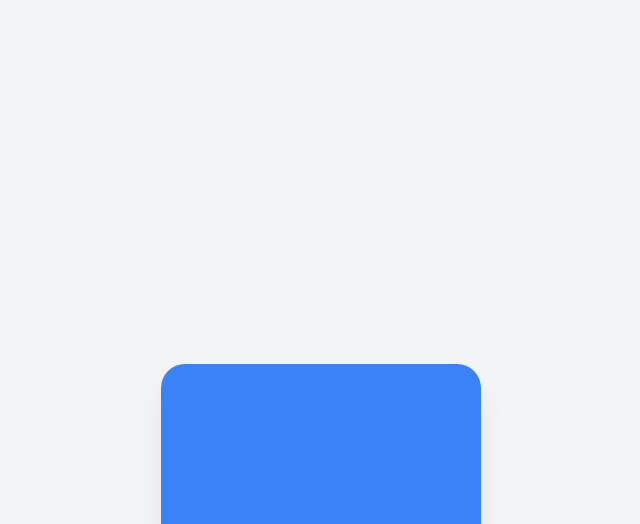
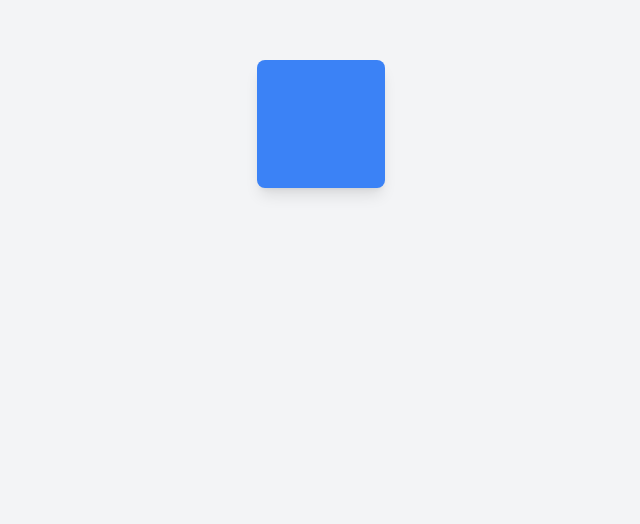
Before and after one commit to Cabdinasir64/Frame_Motion, a React (Vite) app: page / in a window 1280 px wide. Shown: the part 276-800 px from the top of the page, without its empty margins (319-959 px from the left). Built offline with nearby package versions, Linux system fonts and the light colour scheme.

Commit message:
i added file of animation12 frame motion

```diff
--- a/src/App.jsx
+++ b/src/App.jsx
@@ -1,9 +1,9 @@
-import Animation11 from './Components/animation11'
+import Animation12 from './Components/animation12'
 function App() {
 
   return (
     <>
-      <Animation11 />
+      <Animation12 />
 
     </>
   )
--- /dev/null
+++ b/src/Components/animation12.jsx
@@ -0,0 +1,15 @@
+import { motion } from "framer-motion";
+
+export default function animation12() {
+    return (
+        <div className="h-screen flex items-center justify-center bg-gray-100">
+            <motion.div
+                drag="y"
+                dragConstraints={{ top: 0, bottom: 100 }}
+                whileDrag={{ scale: 1.2, rotate: 10 }}
+                className="w-32 h-32 bg-blue-500 rounded-lg shadow-lg cursor-grab"
+            >
+            </motion.div>
+        </div>
+    );
+}
```
